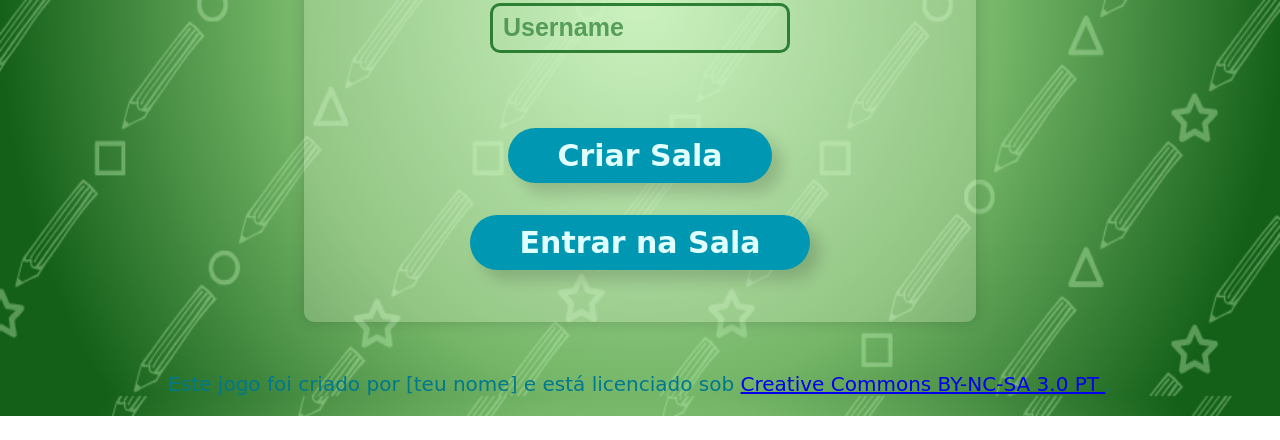
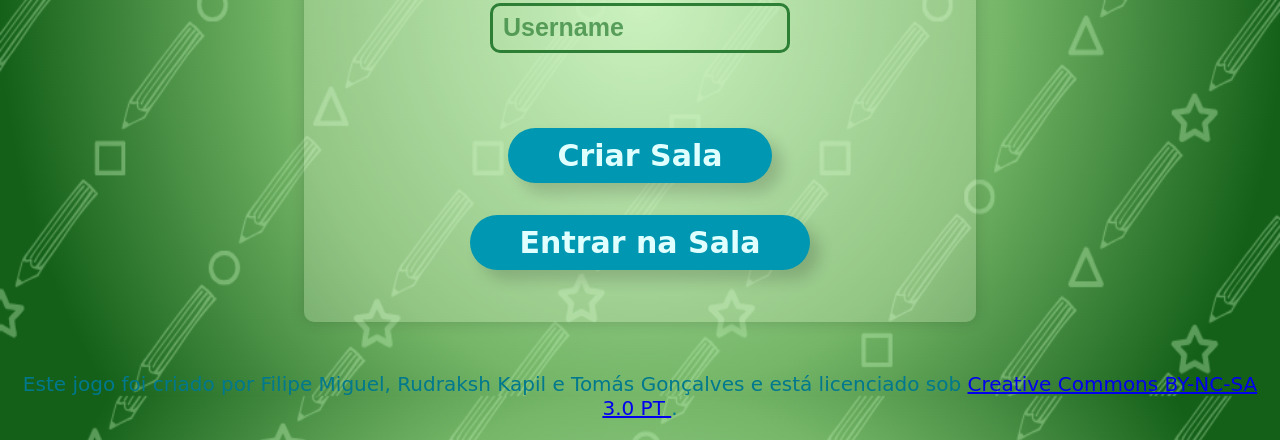
Before and after one commit to filipemiguel7/Draw-Guess, a website: page public/criar.html in a window 1280 px wide. Shown: the part 404-844 px from the top of the page. Before the commit the page ends 820 px from the top, so only its background shows below. Drawn offline with nearby package versions, Linux system fonts and the light colour scheme; no server answers.

Commit message:
Update criar.html

```diff
--- a/public/criar.html
+++ b/public/criar.html
@@ -107,7 +107,7 @@
         </div></center>
         <footer style="text-align: center; margin-top: 50px;">
   <p>
-    Este jogo foi criado por [teu nome] e está licenciado sob
+    Este jogo foi criado por Filipe Miguel, Rudraksh Kapil e Tomás Gonçalves e está licenciado sob
     <a href="https://creativecommons.org/licenses/by-nc-sa/3.0/pt/" target="_blank">
       Creative Commons BY-NC-SA 3.0 PT
     </a>.
```
